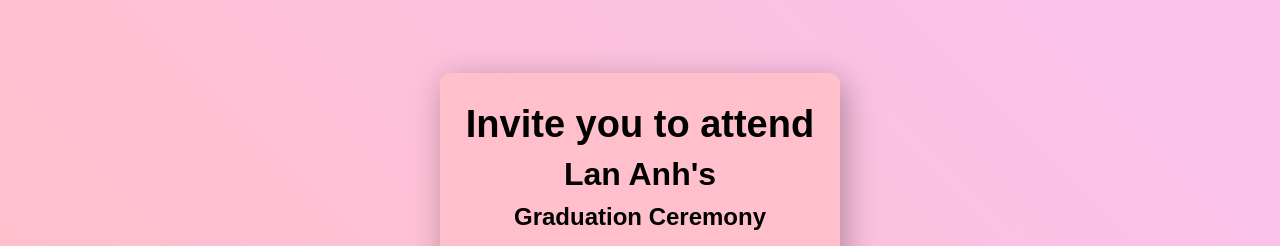
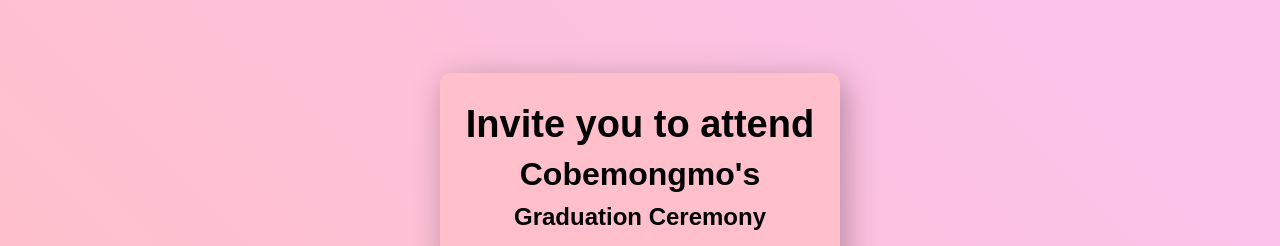
Before and after one commit to pcldev/graduation-invite, a React (Vite) app: page / in a window 1280 px wide. Shown: the top 246 px of the page. Built offline with nearby package versions, Linux system fonts and the light colour scheme; a web font is replaced by a local one.

Commit message:
Change girlfriend name

```diff
--- a/src/components/Card.tsx
+++ b/src/components/Card.tsx
@@ -21,7 +21,7 @@ const THEMES = {
     color: "#000000",
     buttonBackground: "#ff99aa",
     buttonColor: "#000000",
-    displayName: "Lan Anh",
+    displayName: "Cobemongmo",
     avatar:
       "https://cdn.shopify.com/s/files/1/0698/9814/1941/files/z6352226042331_b389d52cc81d292ee434f5892fbfbce9.jpg?v=1740494884",
   },
```
